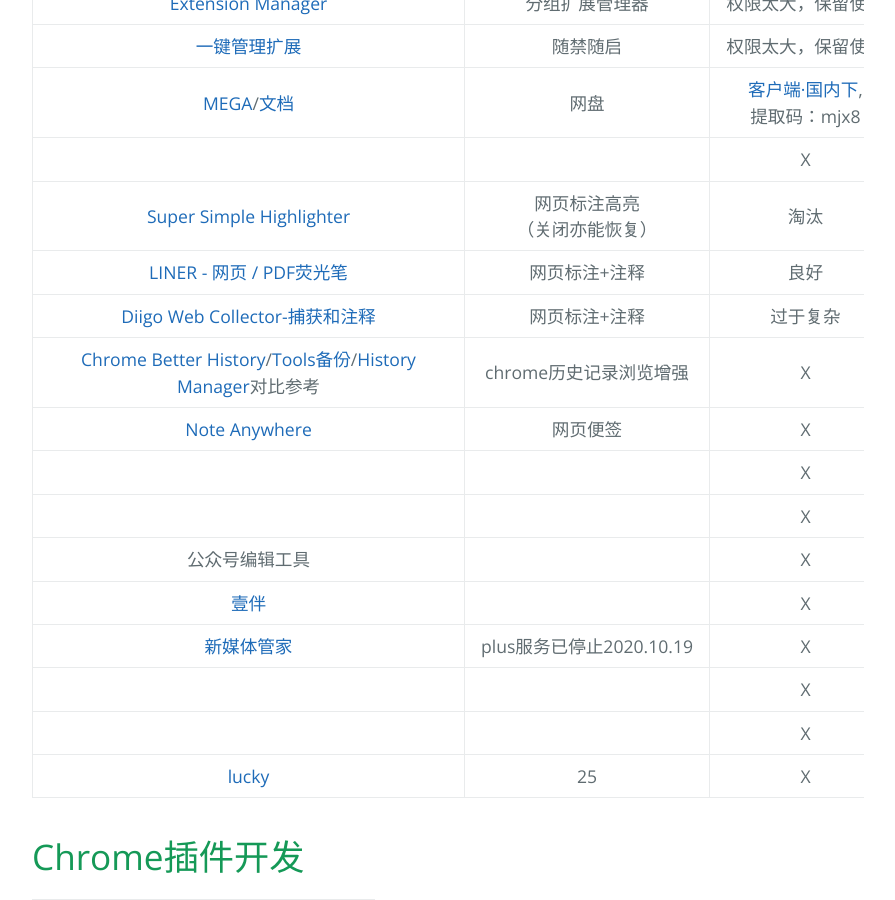
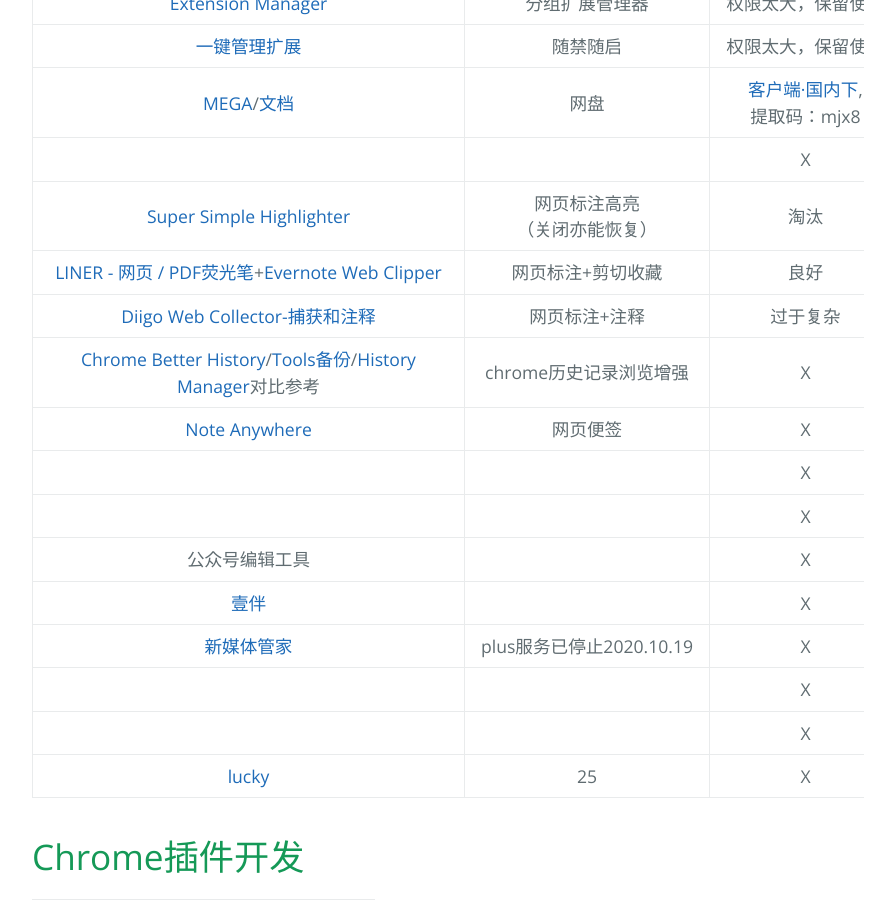
Before and after one commit to AmbroseRen/test, a Jekyll site: the page built from Doc/Tools/Chrome.md, in a window 1280 px wide and 900 px high, scrolled down 3483 px. Shown: the whole window, without its empty margins (192-1087 px from the left). Built offline with Jekyll 4.4.1, drawn with Linux system fonts in a browser that asks for light colours; our own code applies the rules of GitHub Pages for plain Markdown files; the repository's description, which GitHub fills in, is left out.

Commit message:
Update Chrome.md

```diff
--- a/Doc/Tools/Chrome.md
+++ b/Doc/Tools/Chrome.md
@@ -80,7 +80,7 @@
 | [MEGA](https://chrome.google.com/webstore/detail/mega/bigefpfhnfcobdlfbedofhhaibnlghod?hl=zh-CN)/[文档](https://www.v2fy.com/p/019_mega/) | 网盘 | [客户端·国内下](https://pan.baidu.com/s/1yaUTRHpfAnpFKgd55BPIHg ),提取码：mjx8 |
 | []() |  | X |
 | [Super Simple Highlighter](https://chrome.google.com/webstore/detail/super-simple-highlighter/hhlhjgianpocpoppaiihmlpgcoehlhio) | 网页标注高亮（关闭亦能恢复） | 淘汰 |
-| [LINER - 网页 / PDF荧光笔](https://chrome.google.com/webstore/detail/1-web-pdf-highlighter-lin/bmhcbmnbenmcecpmpepghooflbehcack/related?hl=zh-CN) | 网页标注+注释 | 良好 |
+| [LINER - 网页 / PDF荧光笔](https://chrome.google.com/webstore/detail/1-web-pdf-highlighter-lin/bmhcbmnbenmcecpmpepghooflbehcack/related?hl=zh-CN)+[Evernote Web Clipper](https://chrome.google.com/webstore/detail/evernote-web-clipper/pioclpoplcdbaefihamjohnefbikjilc/related?hl=zh-CN) | 网页标注+剪切收藏 | 良好 |
 | [Diigo Web Collector-捕获和注释](https://chrome.google.com/webstore/detail/diigo-web-collector-captu/pnhplgjpclknigjpccbcnmicgcieojbh/related?utm_source=chrome-ntp-icon) | 网页标注+注释 | 过于复杂 |
 | [Chrome Better History](https://chrome.google.com/webstore/detail/view-chrome-history/oiginoblioefjckppeefcofmkkhgbdfc)/[Tools备份](http://rensi.ys168.com/)/[History Manager](https://chrome.google.com/webstore/detail/history-manager/ifekbbngjjcachfekcpeejphmkeckged?utm_source=chrome-ntp-icon)对比参考 | chrome历史记录浏览增强 | X |
 | [Note Anywhere](https://chrome.google.com/webstore/detail/note-anywhere/bohahkiiknkelflnjjlipnaeapefmjbh/related?hl=zh-CN) | 网页便签 | X |
```
